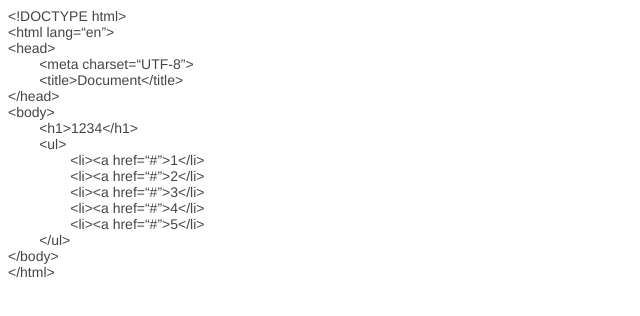
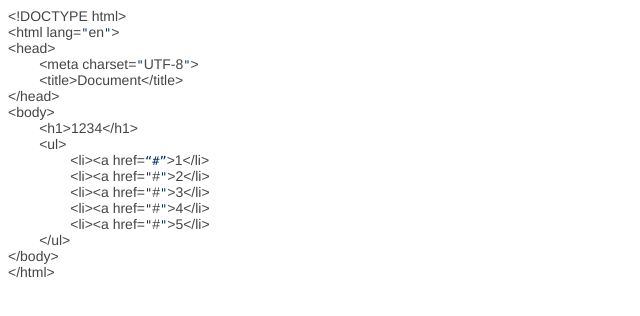
Before and after one commit to Ireliasong/demoside, a plain HTML site: page index.html in a window 1280 px wide. Shown: the full height of the page, 0-640 px from the left. Drawn offline with Linux system fonts and the light colour scheme.

Commit message:
edit index "

```diff
--- a/index.html
+++ b/index.html
@@ -9,24 +9,26 @@
   <style type="text/css">
     p.p1 {margin: 0.0px 0.0px 0.0px 0.0px; line-height: 16.0px; font: 14.0px Helvetica; color: #454545; -webkit-text-stroke: #454545}
     span.s1 {font-kerning: none}
+    span.s2 {font: 12.0px Menlo; font-kerning: none; color: #032f62; -webkit-text-stroke: 0px #000000}
+    span.s3 {font: 12.0px Menlo; font-kerning: none; color: #032f62}
     span.Apple-tab-span {white-space:pre}
   </style>
 </head>
 <body>
 <p class="p1"><span class="s1">&lt;!DOCTYPE html&gt;</span></p>
-<p class="p1"><span class="s1">&lt;html lang=“en”&gt;</span></p>
+<p class="p1"><span class="s1">&lt;html lang=</span><span class="s2">"</span><span class="s1">en</span><span class="s2">"</span><span class="s1">&gt;</span></p>
 <p class="p1"><span class="s1">&lt;head&gt;</span></p>
-<p class="p1"><span class="s1"><span class="Apple-tab-span">	</span>&lt;meta charset=“UTF-8”&gt;</span></p>
+<p class="p1"><span class="s1"><span class="Apple-tab-span">	</span>&lt;meta charset=</span><span class="s2">"</span><span class="s1">UTF-8</span><span class="s2">"</span><span class="s1">&gt;</span></p>
 <p class="p1"><span class="s1"><span class="Apple-tab-span">	</span>&lt;title&gt;Document&lt;/title&gt;</span></p>
 <p class="p1"><span class="s1">&lt;/head&gt;</span></p>
 <p class="p1"><span class="s1">&lt;body&gt;</span></p>
 <p class="p1"><span class="s1"><span class="Apple-tab-span">	</span>&lt;h1&gt;1234&lt;/h1&gt;</span></p>
 <p class="p1"><span class="s1"><span class="Apple-tab-span">	</span>&lt;ul&gt;</span></p>
-<p class="p1"><span class="s1"><span class="Apple-tab-span">	</span><span class="Apple-tab-span">	</span>&lt;li&gt;&lt;a href=“#”&gt;1&lt;/li&gt;</span></p>
-<p class="p1"><span class="s1"><span class="Apple-tab-span">	</span><span class="Apple-tab-span">	</span>&lt;li&gt;&lt;a href=“#”&gt;2&lt;/li&gt;</span></p>
-<p class="p1"><span class="s1"><span class="Apple-tab-span">	</span><span class="Apple-tab-span">	</span>&lt;li&gt;&lt;a href=“#”&gt;3&lt;/li&gt;</span></p>
-<p class="p1"><span class="s1"><span class="Apple-tab-span">	</span><span class="Apple-tab-span">	</span>&lt;li&gt;&lt;a href=“#”&gt;4&lt;/li&gt;</span></p>
-<p class="p1"><span class="s1"><span class="Apple-tab-span">	</span><span class="Apple-tab-span">	</span>&lt;li&gt;&lt;a href=“#”&gt;5&lt;/li&gt;</span></p>
+<p class="p1"><span class="s1"><span class="Apple-tab-span">	</span><span class="Apple-tab-span">	</span>&lt;li&gt;&lt;a href=</span><span class="s2">“#”</span><span class="s1">&gt;1&lt;/li&gt;</span></p>
+<p class="p1"><span class="s1"><span class="Apple-tab-span">	</span><span class="Apple-tab-span">	</span>&lt;li&gt;&lt;a href=</span><span class="s2">"</span><span class="s1">#</span><span class="s3">"</span><span class="s1">&gt;2&lt;/li&gt;</span></p>
+<p class="p1"><span class="s1"><span class="Apple-tab-span">	</span><span class="Apple-tab-span">	</span>&lt;li&gt;&lt;a href=</span><span class="s2">"</span><span class="s1">#</span><span class="s3">"</span><span class="s1">&gt;3&lt;/li&gt;</span></p>
+<p class="p1"><span class="s1"><span class="Apple-tab-span">	</span><span class="Apple-tab-span">	</span>&lt;li&gt;&lt;a href=</span><span class="s2">"</span><span class="s1">#</span><span class="s3">"</span><span class="s1">&gt;4&lt;/li&gt;</span></p>
+<p class="p1"><span class="s1"><span class="Apple-tab-span">	</span><span class="Apple-tab-span">	</span>&lt;li&gt;&lt;a href=</span><span class="s2">"</span><span class="s1">#</span><span class="s3">"</span><span class="s1">&gt;5&lt;/li&gt;</span></p>
 <p class="p1"><span class="s1"><span class="Apple-tab-span">	</span>&lt;/ul&gt;</span></p>
 <p class="p1"><span class="s1">&lt;/body&gt;</span></p>
 <p class="p1"><span class="s1">&lt;/html&gt;</span></p>
```
